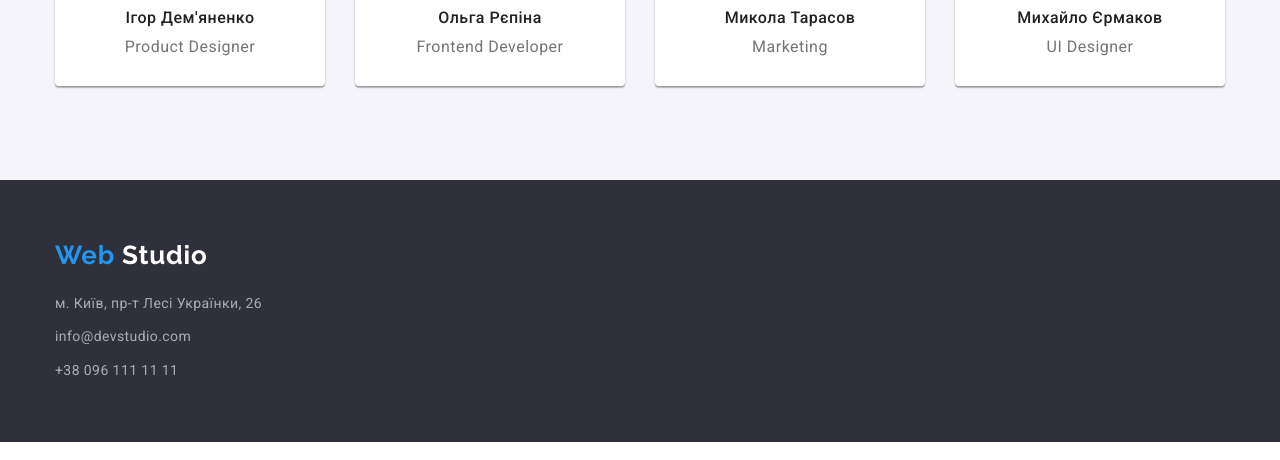
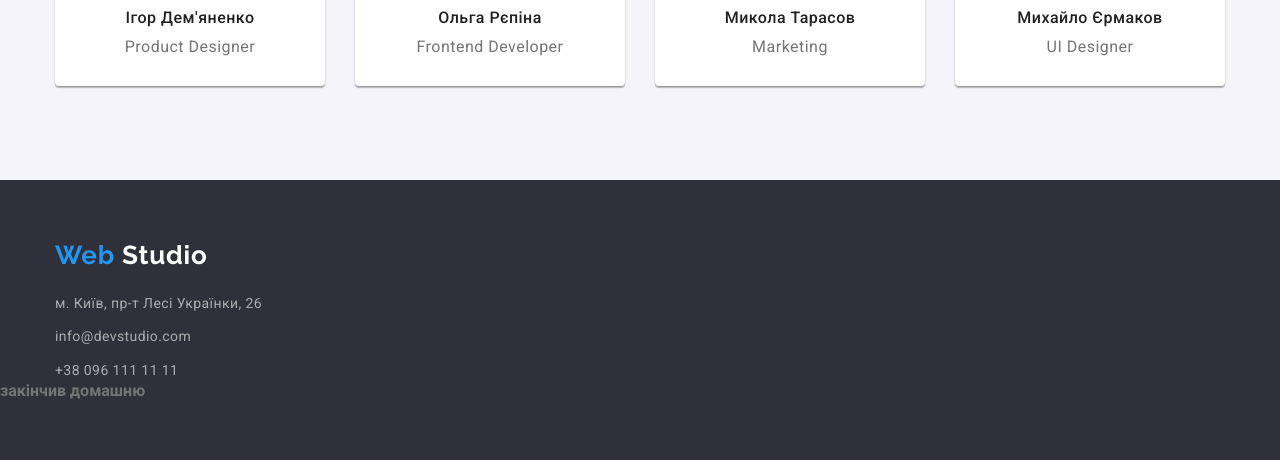
Before and after one commit to Oleksandr3011/goit-markup-hw-03, a plain HTML site: page index.html in a window 1280 px wide. Shown: the part 1960-2420 px from the top of the page. Drawn offline with nearby package versions, Linux system fonts and the light colour scheme.

Commit message:
тест

```diff
--- a/index.html
+++ b/index.html
@@ -159,6 +159,7 @@
                 </address>
             </div>
         </div>
+        <h4>закінчив домашню</h4>
     </footer>
 </body>
 
```
